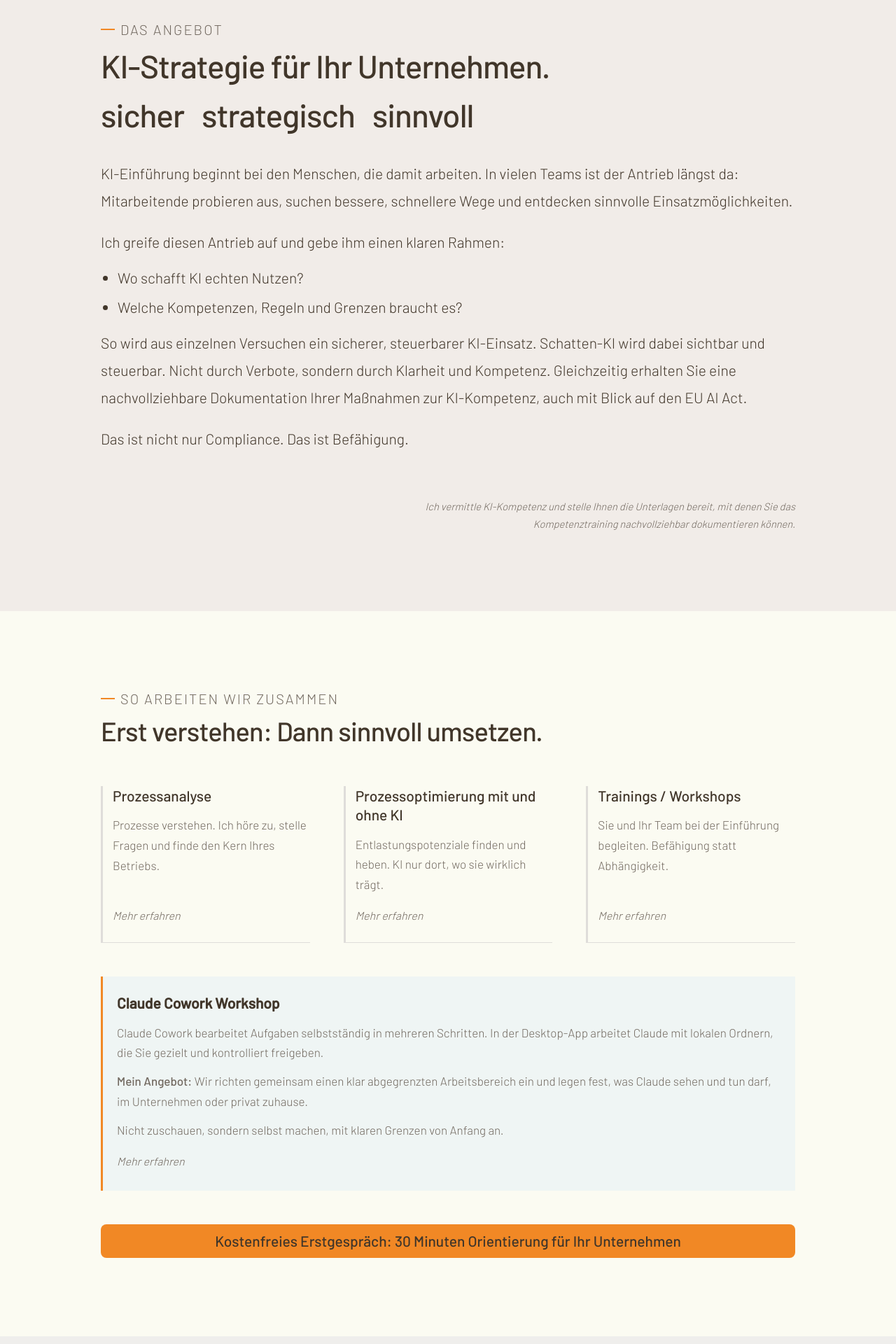
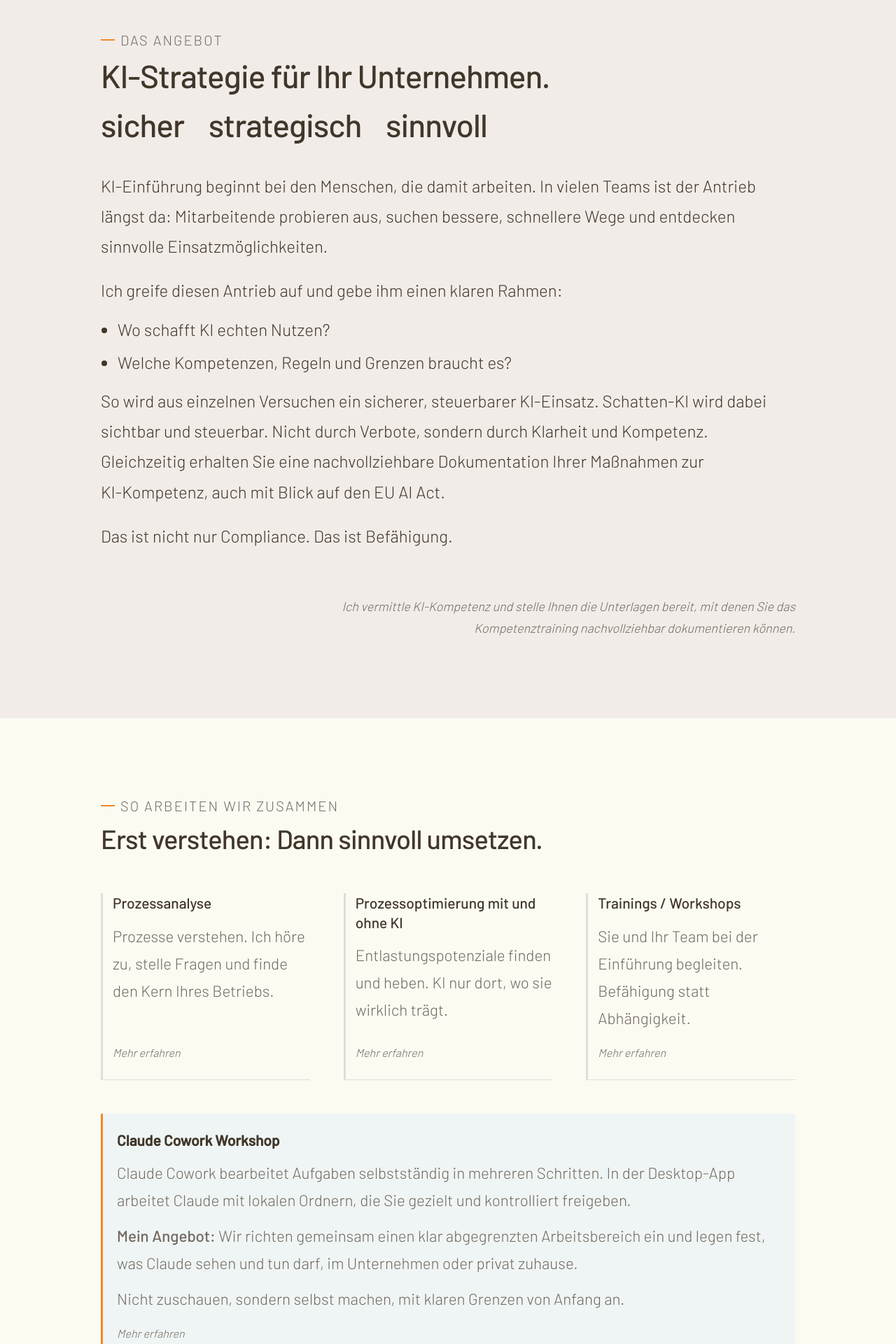
Before and after one commit to HorstDuebel/LandingPage_v2, a Next.js app in the folder web/: page / in a window 1280 px wide. Shown: the part 800-2720 px from the top of the page at 70% size. Built offline with nearby package versions, Linux system fonts and the light colour scheme; no server answers.

Commit message:
Landingpage: Fließtext Desktop größer, responsive Tagline und Textanpassungen

```diff
--- a/web/src/app/globals.css
+++ b/web/src/app/globals.css
@@ -141,6 +141,18 @@ section[id] {
 
 .display-title-line--gap {
   margin-top: 1.1em;
+}
+
+.display-title-tagline {
+  display: flex;
+  flex-wrap: wrap;
+  align-items: baseline;
+  column-gap: 0.75em;
+  row-gap: 0.2em;
+}
+
+.display-title-tagline__word {
+  flex: 0 0 auto;
 }
 
 .section-title--stacked .display-title-line + .display-title-line {
@@ -1332,6 +1344,13 @@ section[id] {
     margin-top: 0.9em;
   }
 
+  #angebot .display-title-tagline {
+    font-size: clamp(1.0625rem, 4.1vw, 1.375rem);
+    column-gap: 0.55em;
+    letter-spacing: -0.01em;
+    line-height: 1.2;
+  }
+
   .display-title-line {
     overflow-wrap: anywhere;
   }
@@ -1466,6 +1485,39 @@ section[id] {
   }
 }
 
+/* Landing Page: größerer, breiterer Fließtext nur auf Desktop */
+@media (min-width: 768px) {
+  .landing-page {
+    --type-lead: 1.5rem;
+    --type-body: 1.5rem;
+  }
+
+  .landing-page .section-lead,
+  .landing-page .body-text {
+    max-width: 100%;
+    line-height: 1.8;
+    text-wrap: pretty;
+  }
+
+  .landing-page .hero-section .hero-lead-cta__text,
+  .landing-page .hero-section .section-lead {
+    line-height: 1.82;
+  }
+
+  .landing-page .body-text-note {
+    font-size: calc(var(--type-body) * 0.75);
+    max-width: min(44rem, 100%);
+    line-height: 1.75;
+  }
+
+  .landing-page .offer-card__desc,
+  .landing-page .quote-block p,
+  .landing-page .copy-small {
+    font-size: calc(var(--type-body) * 0.93);
+    line-height: 1.75;
+  }
+}
+
 /* Termin-iFrame */
 .termin-iframe {
   min-height: min(700px, 75vh);
--- a/web/src/app/page.tsx
+++ b/web/src/app/page.tsx
@@ -3,7 +3,6 @@ import Image from "next/image";
 import { AnimateIn } from "@/components/animate-in";
 import { BrandSignature } from "@/components/brand-signature";
 import {
-  ClickTrigger,
   PrimaryCtaLink,
 } from "@/components/cta-buttons";
 import { BuildingBlockFlipGrid } from "@/components/flip-offer-card";
@@ -34,7 +33,7 @@ export default function Home() {
       <JsonLd data={getHomeJsonLd()} />
       <SiteHeader />
 
-      <main id="top" className="flex-1">
+      <main id="top" className="landing-page flex-1">
         {/* 1. Hero */}
         <section className="hero-section hero-pattern section-block bg-[var(--surface-lime)]">
           <div className="page-container">
@@ -83,8 +82,10 @@ export default function Home() {
                 <span className="display-title-line">
                   KI-Strategie für Ihr Unternehmen.
                 </span>
-                <span className="display-title-line mt-[0.4em] whitespace-pre">
-                  sicher   strategisch   sinnvoll
+                <span className="display-title-line display-title-tagline mt-[0.4em]">
+                  <span className="display-title-tagline__word">sicher</span>
+                  <span className="display-title-tagline__word">strategisch</span>
+                  <span className="display-title-tagline__word">sinnvoll</span>
                 </span>
               </h2>
             </AnimateIn>
@@ -340,9 +341,6 @@ export default function Home() {
             >
               {cta.primary.final}
             </PrimaryCtaLink>
-            <ClickTrigger className="microcopy mt-4">
-              {finalCta.microcopy}
-            </ClickTrigger>
           </div>
         </section>
       </main>
--- a/web/src/components/flip-offer-card.tsx
+++ b/web/src/components/flip-offer-card.tsx
@@ -174,7 +174,11 @@ function SpecialFormatFlipCard({
           <li key={item}>{item}</li>
         ))}
       </ul>
-      <p className="offer-card__desc">{journeySpecialFormat.back.afterBullets}</p>
+      <p className="offer-card__desc">
+        {journeySpecialFormat.back.afterBullets}
+        <br />
+        {journeySpecialFormat.back.afterBulletsLine2}
+      </p>
       {journeySpecialFormat.back.paragraphs.map((paragraph) => (
         <p key={paragraph.body} className="offer-card__desc">
           {paragraph.label ? (
--- a/web/src/lib/copy.ts
+++ b/web/src/lib/copy.ts
@@ -18,8 +18,6 @@ export const finalCta = {
   headline: "Jetzt den ersten Schritt machen",
   body: "Ich erkläre Ihnen KI nicht nur. Ich baue mit Ihnen KI-Kompetenz auf,",
   bodyLine2: "die im Betrieb bleibt, wenn ich wieder weg bin.",
-  microcopy:
-    "kostenfrei, 30 Minuten, unverbindlich, Video oder Telefonat, keine Vorbereitung nötig",
 } as const;
 
 export const triggers = {
@@ -31,7 +29,6 @@ export const triggers = {
     "Zertifizierung: KI-Manager*in (Cert-IT, Nr. KI001220) · Fokus: KMU & Handwerk",
   vertrauenAfter:
     "So starten die meisten Entscheider*innen: erst Klarheit, dann der passende nächste Baustein.",
-  finalBefore: finalCta.microcopy,
   footerBody:
     "Viele Inhaber*innen und Geschäftsführer*innen starten mit einem kurzen Gespräch, und wissen danach, ob und wie es weitergeht.",
   terminIntro:
```
